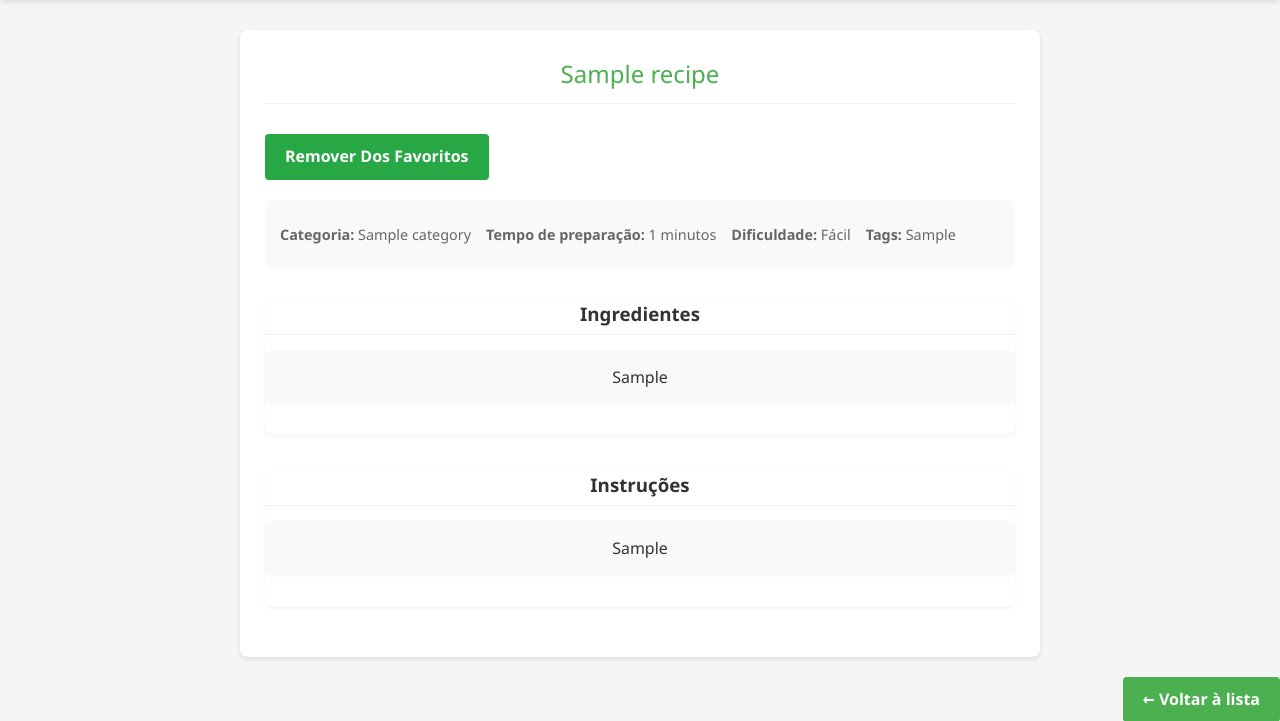
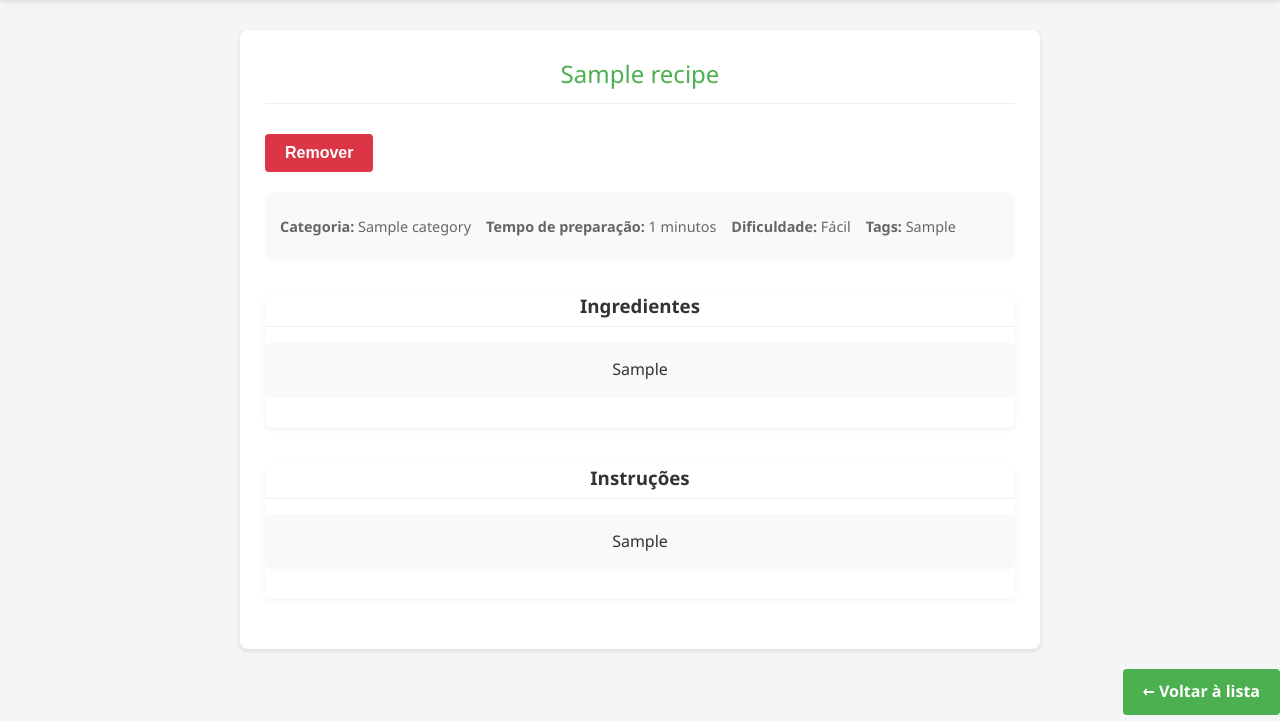
Before and after one commit to luniballony/Meal-Planner, a Flask app: page /favorites/ver/1 in a window 1280 px wide. Shown: the part 164-885 px from the top of the page. Run offline with Flask 3, Linux system fonts and the light colour scheme; the visitor is signed in with stand-in values (Sample User, id 1); tables that the repository leaves empty hold one stand-in row (values such as "Sample post").

Commit message:
botão remover favoritos funciona
-> ao ver receitas favoritas cada receita apresenta apenas 1 botão: remover dos favoritos

-> lógica do botão a funcionar

```diff
--- a/app/templates/recipes/ver_favoritas.html
+++ b/app/templates/recipes/ver_favoritas.html
@@ -4,12 +4,13 @@ block content %}
   <h2 class="recipe-title">{{ receita.titulo }}</h2>
 
   <div style="margin-bottom: 10px; display: flex; gap: 10px">
-    <a
-            href="{{ url_for('favorites.remover', receita_id=receita.id) }}"
-            class="btn btn-success"
-          >
-            Remover Dos Favoritos
-          </a>
+    <form
+      method="POST"
+      action="{{ url_for('favorites.remover', receita_id=receita.id)}}"
+    >
+      {{ remover_form.hidden_tag() }} {{ remover_form.submit(class="btn
+      btn-danger") }}
+    </form>
 
   </div>
 
```
